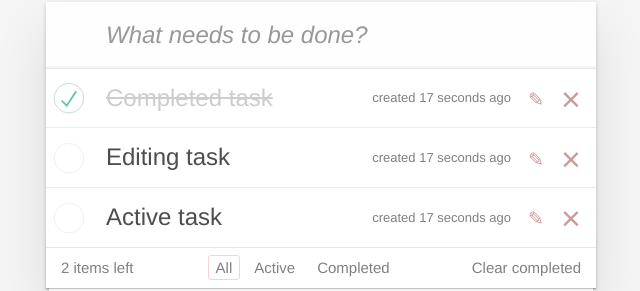
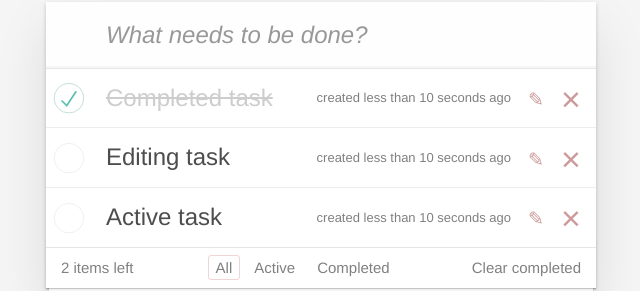
Before and after one commit to Bunh3k/react-todoapp, a React (Vite) app: page / in a window 1280 px wide. Shown: the part 128-419 px from the top of the page, without its empty margins (319-959 px from the left). Built offline with nearby package versions, Linux system fonts and the light colour scheme.

Commit message:
final touches

```diff
--- a/package.json
+++ b/package.json
@@ -12,6 +12,8 @@
     "format": "prettier --write ."
   },
   "dependencies": {
+    "date-fns": "^4.1.0",
+    "prop-types": "^15.8.1",
     "react": "^19.2.0",
     "react-dom": "^19.2.0"
   },
--- a/src/App.jsx
+++ b/src/App.jsx
@@ -5,9 +5,9 @@ import {useState} from 'react';
 
 function App() {
   const [tasks, setTasks] = useState([
-        {id: 1, text: "Completed task", status: "completed"},
-        {id: 2, text: "Editing task", status: "active"},
-        {id: 3, text: "Active task", status: "active"}
+        {id: 1, text: "Completed task", status: "completed", createdAt: new Date()},
+        {id: 2, text: "Editing task", status: "active", createdAt: new Date()},
+        {id: 3, text: "Active task", status: "active", createdAt: new Date()}
     ]);
 
   const [filter, setFilter] = useState('all');
@@ -17,9 +17,10 @@ function App() {
             id: Date.now(),
             text: text,
             status: 'active',
-            isEditing: false
+            isEditing: false,
+            createdAt: new Date()
         }
-        setTasks([...tasks, newTask]);
+        setTasks(prevTasks => [...prevTasks, newTask]);
     }
 
     const toggleTaskStatus = (id) => {
--- a/src/components/Task.jsx
+++ b/src/components/Task.jsx
@@ -1,8 +1,21 @@
-import { useState } from "react";
+import { useState, useEffect} from "react";
+import { formatDistanceToNow } from 'date-fns';
+import PropTypes from 'prop-types';
 
-function Task({text, status, onToggleTaskStatus, onDeleteTask, onEdit }) {
+function Task({text, status, onToggleTaskStatus, onDeleteTask, onEdit, createdAt }) {
 
     const [editing, setEditing] = useState(false);
+
+    const [timeAgo, setTimeAgo] = useState(
+        formatDistanceToNow(createdAt, { addSuffix: true, includeSeconds: true })
+    );
+
+    useEffect(() => {
+        const interval = setInterval(() => {
+            setTimeAgo(formatDistanceToNow(createdAt, { addSuffix: true, includeSeconds: true }));
+        }, 1000);
+        return () => clearInterval(interval);
+    }, [createdAt]);
 
     const handleEnter = (event) => {
         if(event.key === 'Enter'){
@@ -26,7 +39,7 @@ function Task({text, status, onToggleTaskStatus, onDeleteTask, onEdit }) {
                 />
                 <label>
                     <span className="description">{text}</span>
-                    <span className="created">created 17 seconds ago</span>
+                    <span className="created">created {timeAgo}</span>
                 </label>
                 <button className="icon icon-edit" onClick={() => setEditing(true)}></button>
                 <button className="icon icon-destroy" onClick={onDeleteTask}></button>
@@ -44,4 +57,22 @@ function Task({text, status, onToggleTaskStatus, onDeleteTask, onEdit }) {
     )
 }
 
+Task.propTypes = {
+    text: PropTypes.string,
+    status: PropTypes.string,
+    createdAt: PropTypes.instanceOf(Date),
+    onToggleTaskStatus: PropTypes.func,
+    onDeleteTask: PropTypes.func,
+    onEdit: PropTypes.func
+};
+
+Task.defaultProps = {
+    text: "",
+    status: "active",
+    createdAt: new Date(),
+    onToggleTaskStatus: () => {},
+    onDeleteTask: () => {},
+    onEdit: () => {}
+};
+
 export default Task;
--- a/src/components/TaskList.jsx
+++ b/src/components/TaskList.jsx
@@ -1,4 +1,5 @@
 import Task from './Task';
+import PropTypes from 'prop-types';
 
 function TaskList({tasks, onToggle, onDelete, onEdit }) {
 
@@ -13,6 +14,7 @@ function TaskList({tasks, onToggle, onDelete, onEdit }) {
                     onToggleTaskStatus={()=> onToggle(task.id)}
                     onDeleteTask={()=> onDelete(task.id)}
                     onEdit={(event)=> onEdit(event, task.id)}
+                    createdAt={task.createdAt}
 
                 />
             )}
@@ -20,4 +22,12 @@ function TaskList({tasks, onToggle, onDelete, onEdit }) {
     )
 }
 
+TaskList.propTypes = {
+    tasks: PropTypes.arrayOf(PropTypes.object).isRequired,
+    onToggle: PropTypes.func.isRequired,
+    onDelete: PropTypes.func.isRequired,
+    onEdit: PropTypes.func.isRequired
+};
+
+
 export default TaskList;
```
Also changed, not shown: src/components/Footer.jsx (+8 -0 lines), 1 other file (tests, documents, lock files or other folders).
